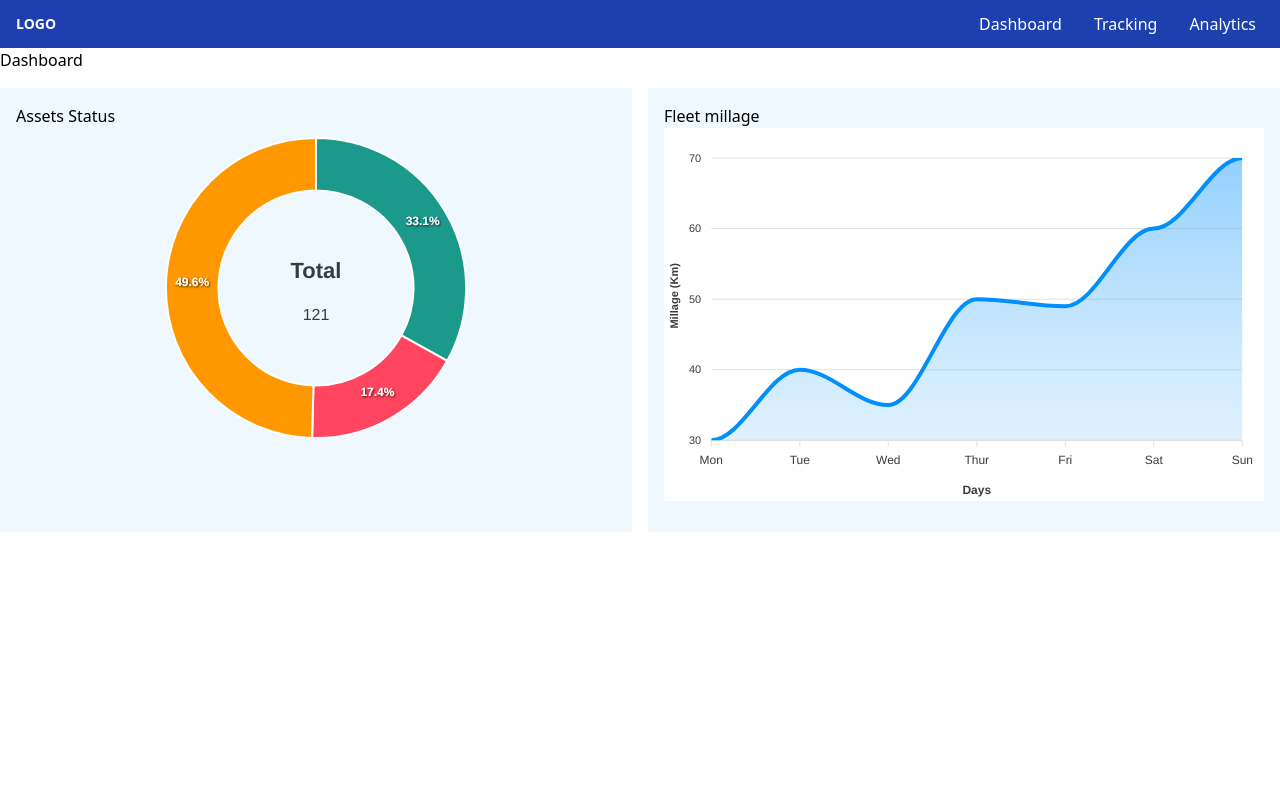
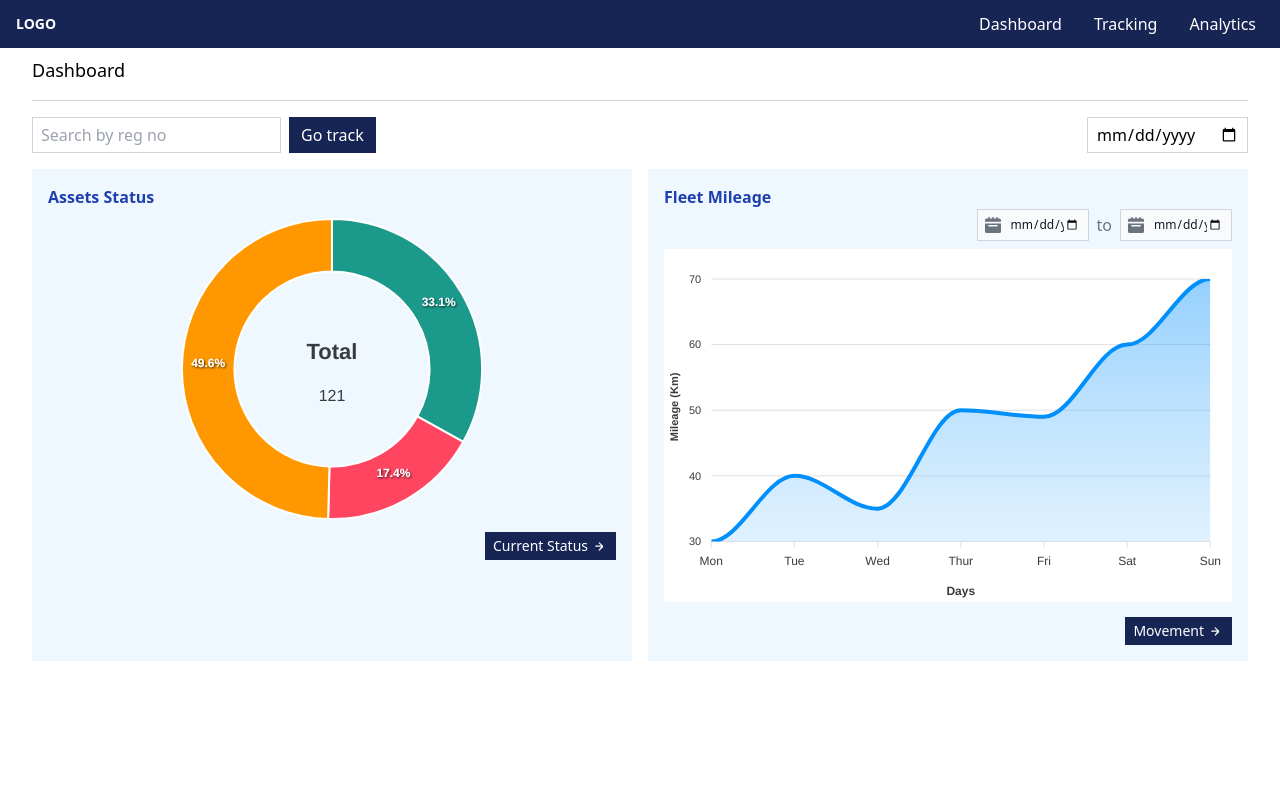
Before and after one commit to Felexonyango/Assessment, a React (Vite) app: page / in a window 1280 px wide. Shown: the top 800 px of the page. Built offline with nearby package versions, Linux system fonts and the light colour scheme; the HTML template or start-up script is replaced by a standard one.

Commit message:
updated changes

```diff
--- a/src/App.jsx
+++ b/src/App.jsx
@@ -1,23 +1,71 @@
-import React from "react";
+import React, { useState } from "react";
 import DoughCharts from "./components/chart/DoughCharts";
 import LineChart from "./components/chart/LineChart";
 import Navbar from "./components/Home/Navbar";
 import Home from "./components/Home/Home";
 
 function App() {
+  const [searchInput, setSearchInput] = useState('');
+  const [startDate, setStartDate] = useState('');
+  const [endDate, setEndDate] = useState('');
+
+  const handleSearchInputChange = (event) => {
+    setSearchInput(event.target.value);
+  };
+
+  const handleStartDateChange = (event) => {
+    setStartDate(event.target.value);
+  };
+
+  const handleEndDateChange = (event) => {
+    setEndDate(event.target.value);
+  };
+
+  const handleGoTrack = () => {
+
+    console.log("Search input:", searchInput);
+    console.log("Start date:", startDate);
+    console.log("End date:", endDate);
+  };
+
   return (
     <div className="">
       <Navbar/>
-      <h5>Dashboard</h5>
-    <div className="flex flex-row mt-4">
-      <div className="flex-1 p-4 mr-4" style={{ backgroundColor: "aliceblue" }}>
-        <DoughCharts />
+      <div className=" container">
+      <h5 className="mt-2 text-lg font-medium">Dashboard</h5>
+      <hr className="my-4 border-t border-gray-300" />
+
+      <div className="flex flex-row">
+        <div className="flex flex-row">
+          <input
+            type="text"
+            value={searchInput}
+            onChange={handleSearchInputChange}
+            placeholder="Search by reg no"
+            className="border border-gray-300 px-2 py-1 mr-2 rounded-md focus:outline-none focus:ring-2 focus:ring-blue-500"
+          />
+          <button onClick={handleGoTrack} className="bg-blue-950 text-white px-3 py-1 rounded-md focus:outline-none">Go track</button>
+        </div>
+        <div className="ml-auto">
+          <input
+            type="date"
+            value={startDate}
+            onChange={handleStartDateChange}
+            className="border border-gray-300 px-2 py-1 rounded-md focus:outline-none focus:ring-2 focus:ring-blue-500"
+          />
+
+        </div>
       </div>
-      <div className="flex-1 p-4" style={{ backgroundColor: "aliceblue" }}>
-        <LineChart />
+
+      <div className="flex flex-col mt-4 md:flex-row">
+        <div className="flex-1 p-4 mb-4 md:mb-0 md:mr-4" style={{ backgroundColor: "aliceblue" }}>
+          <DoughCharts />
+        </div>
+        <div className="flex-1 p-4" style={{ backgroundColor: "aliceblue" }}>
+          <LineChart />
+        </div>
       </div>
-    </div>
-    <Home/>
+      </div>
 
     </div>
   );
--- a/src/components/Home/Navbar.jsx
+++ b/src/components/Home/Navbar.jsx
@@ -16,10 +16,10 @@ const Navbar = () => {
   ];
 
   return (
-    <nav className="bg-blue-800 py-2 px-4">
+    <nav className="bg-blue-950 py-2 px-4">
       <div className="flex items-center justify-between">
         <div className="text-white font-bold text-sm">LOGO</div>
-        <button onClick={toggleMenu} className="block md:hidden text-white hover:bg-gray-700 px-2 py-1 rounded focus:outline-none">
+        <button onClick={toggleMenu} className="block md:hidden text-white px-2 py-1 rounded focus:outline-none">
           <svg
             xmlns="http://www.w3.org/2000/svg"
             className="h-6 w-6"
@@ -35,7 +35,7 @@ const Navbar = () => {
         <div className="hidden md:flex md:space-x-4">
           {menuItems.map((item, index) => (
             <div className="relative" key={index}>
-              <button className="text-white hover:bg-gray-700 px-2 py-1 rounded">
+              <button className="text-white px-2 py-1 rounded">
                 {item.label}
               </button>
             </div>
@@ -47,7 +47,7 @@ const Navbar = () => {
           <ul className="flex flex-col space-y-2">
             {menuItems.map((item, index) => (
               <li key={index}>
-                <Link to={item.to} className="text-gray-600 hover:text-gray-800 block px-4 py-2 rounded">
+                <Link to={item.to} className="text-gray-600 block px-4 py-2 rounded">
                   {item.label}
                 </Link>
               </li>
--- a/src/components/chart/DoughCharts.jsx
+++ b/src/components/chart/DoughCharts.jsx
@@ -107,12 +107,12 @@ const DoughCharts = () => {
         ],
       },
     },
-    series: [40, 21, 60]
+    series: [40, 21, 60],
   });
 
   return (
-    <div>
-      <h6>Assets  Status</h6>
+    <div className="">
+      <h6 className="text-left font-bold  text-blue-800">Assets Status</h6>
       <Chart
         options={chartData.options}
         series={chartData.series}
@@ -120,6 +120,23 @@ const DoughCharts = () => {
         width="100%"
         height={320}
       />
+      <button className="bg-blue-950 text-white px-2 py-1 rounded-md float-right space-x-1">
+        <div className="flex flex-row items-center">
+          <span className="text-sm">Current Status</span>
+          <svg
+            xmlns="http://www.w3.org/2000/svg"
+            className="h-4 w-4 ml-1"
+            viewBox="0 0 20 20"
+            fill="currentColor"
+          >
+            <path
+              fill-rule="evenodd"
+              d="M13.77 10.47a.75.75 0 0 1 0 1.06l-4.25 4.25a.75.75 0 0 1-1.06-1.06L11.44 11H4.75a.75.75 0 0 1 0-1.5H11.44l-2.98-2.97a.75.75 0 0 1 1.06-1.06l4.25 4.25z"
+              clip-rule="evenodd"
+            />
+          </svg>
+        </div>
+      </button>
     </div>
   );
 };
--- a/src/components/chart/LineChart.jsx
+++ b/src/components/chart/LineChart.jsx
@@ -2,6 +2,8 @@ import React, { useState } from "react";
 import Chart from "react-apexcharts";
 
 const LineChart = () => {
+  const [startDate, setStartDate] = useState("");
+  const [endDate, setEndDate] = useState("");
   const [options] = useState({
     chart: {
       id: "line-chart",
@@ -15,7 +17,7 @@ const LineChart = () => {
       events: {
         selection: false,
       },
-      background: '#fff',
+      background: "#fff",
     },
     xaxis: {
       categories: ["Mon", "Tue", "Wed", "Thur", "Fri", "Sat", "Sun"],
@@ -25,7 +27,7 @@ const LineChart = () => {
     },
     yaxis: {
       title: {
-        text: "Millage (Km)",
+        text: "Mileage (Km)",
       },
     },
     stroke: {
@@ -62,11 +64,80 @@ const LineChart = () => {
     },
   ]);
 
+  const handleStartDateChange = (event) => {
+    setStartDate(event.target.value);
+  };
+
+  const handleEndDateChange = (event) => {
+    setEndDate(event.target.value);
+  };
+
   return (
-    <div>
-       <h6>Fleet millage </h6>
+    <div className="">
+      <h6 className="text-left  font-bold text-blue-800">Fleet Mileage</h6>
+      <div className="flex items-center justify-end mb-2">
+        <div className="relative">
+          <input
+           name="start"
+           type="date"
+           value={startDate}
+           onChange={handleStartDateChange}
+            className="bg-gray-50 border border-gray-300 text-gray-900 text-xs rounded-lg focus:ring-blue-500 focus:border-blue-500 block w-20 sm:w-28 pl-8 pr-2 py-1.5 dark:bg-gray-700 dark:border-gray-600 dark:placeholder-gray-400 dark:text-white dark:focus:ring-blue-500 dark:focus:border-blue-500"
+            placeholder="Start date"
+          />
+          <div className="absolute inset-y-0 left-0 flex items-center pl-2 pointer-events-none">
+            <svg
+              class="w-4 h-4 text-gray-500 dark:text-gray-400"
+              aria-hidden="true"
+              xmlns="http://www.w3.org/2000/svg"
+              fill="currentColor"
+              viewBox="0 0 20 20"
+            >
+              <path d="M20 4a2 2 0 0 0-2-2h-2V1a1 1 0 0 0-2 0v1h-3V1a1 1 0 0 0-2 0v1H6V1a1 1 0 0 0-2 0v1H2a2 2 0 0 0-2 2v2h20V4ZM0 18a2 2 0 0 0 2 2h16a2 2 0 0 0 2-2V8H0v10Zm5-8h10a1 1 0 0 1 0 2H5a1 1 0 0 1 0-2Z" />
+            </svg>
+          </div>
+        </div>
+        <span className="mx-2 text-gray-500">to</span>
+        <div className="relative">
+          <input
+            type="date"
+            value={endDate}
+            onChange={handleEndDateChange}
+            className="bg-gray-50 border border-gray-300 text-gray-900 text-xs rounded-lg focus:ring-blue-500 focus:border-blue-500 block w-20 sm:w-28 pl-8 pr-2 py-1.5 dark:bg-gray-700 dark:border-gray-600 dark:placeholder-gray-400 dark:text-white dark:focus:ring-blue-500 dark:focus:border-blue-500"
+            placeholder="End date"
+          />
+          <div className="absolute inset-y-0 left-0 flex items-center pl-2 pointer-events-none">
+            <svg
+              class="w-4 h-4 text-gray-500 dark:text-gray-400"
+              aria-hidden="true"
+              xmlns="http://www.w3.org/2000/svg"
+              fill="currentColor"
+              viewBox="0 0 20 20"
+            >
+              <path d="M20 4a2 2 0 0 0-2-2h-2V1a1 1 0 0 0-2 0v1h-3V1a1 1 0 0 0-2 0v1H6V1a1 1 0 0 0-2 0v1H2a2 2 0 0 0-2 2v2h20V4ZM0 18a2 2 0 0 0 2 2h16a2 2 0 0 0 2-2V8H0v10Zm5-8h10a1 1 0 0 1 0 2H5a1 1 0 0 1 0-2Z" />
+            </svg>
+          </div>
+        </div>
+      </div>
 
       <Chart options={options} series={series} type="area" />
+      <button className="bg-blue-950 text-white px-2 py-1 rounded-md float-right space-x-1">
+        <div className="flex flex-row items-center">
+          <span className="text-sm">Movement</span>
+          <svg
+            xmlns="http://www.w3.org/2000/svg"
+            className="h-4 w-4 ml-1"
+            viewBox="0 0 20 20"
+            fill="currentColor"
+          >
+            <path
+              fill-rule="evenodd"
+              d="M13.77 10.47a.75.75 0 0 1 0 1.06l-4.25 4.25a.75.75 0 0 1-1.06-1.06L11.44 11H4.75a.75.75 0 0 1 0-1.5H11.44l-2.98-2.97a.75.75 0 0 1 1.06-1.06l4.25 4.25z"
+              clip-rule="evenodd"
+            />
+          </svg>
+        </div>
+      </button>
     </div>
   );
 };
```
